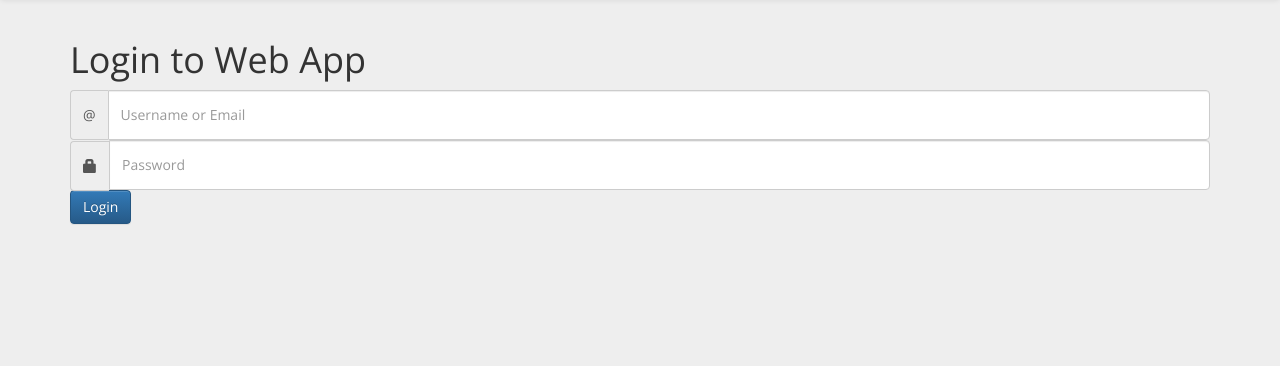
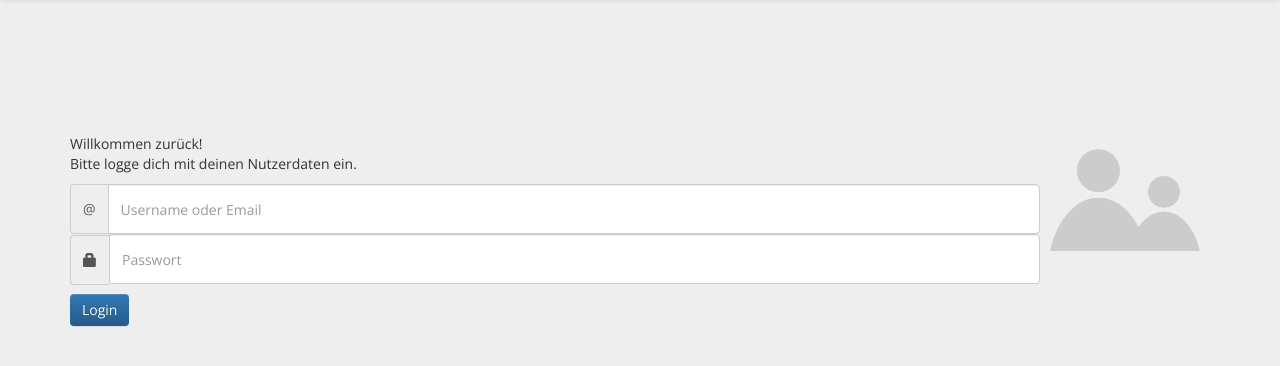
Before and after one commit to Pfeifenjoy/EduHack, a PHP site: page /index.php?s=login in a window 1280 px wide. Shown: the part 53-419 px from the top of the page. Run offline with PHP 8.4, Linux system fonts and the light colour scheme; some libraries are stand-ins or nearby versions.

Commit message:
edits login.php & css

```diff
--- a/css/main.css
+++ b/css/main.css
@@ -93,3 +93,22 @@ ul {
 input.form-control {
     height:50px;
 }
+
+/* login ==============================*/
+
+.login {
+    margin-top:10%;
+}
+
+.login .btn.btn-primary {
+    margin-top:10px;
+    border:none;
+}
+
+.login img {
+  margin:10px;
+  padding-top:5px;
+  float:right;
+  width:22%;
+  max-width:150px;
+}
--- a/sites/login.php
+++ b/sites/login.php
@@ -20,16 +20,18 @@ if(isset($_POST['login'])) {
 ?>
 
 <div class="login">
-  <h1>Login to Web App</h1>
+    <img src="img/login_bild.png" />
+    <p>Willkommen zurück!<br />
+      Bitte logge dich mit deinen Nutzerdaten ein.</p>
   <form method="post" action="index.html">
     <div class="input-group">
         <span class="input-group-addon" id="basic-addon1">@</span>
-        <input name="id" type="text" class="form-control" placeholder="Username or Email" aria-describedby="basic-addon1">
+        <input name="id" type="text" class="form-control" placeholder="Username oder Email" aria-describedby="basic-addon1">
     </div>
 
     <div class="input-group">
         <span class="input-group-addon glyphicon glyphicon-lock" id="basic-addon1"></span>
-        <input name="pw" type="text" class="form-control" placeholder="Password" aria-describedby="basic-addon1">
+        <input name="pw" type="text" class="form-control" placeholder="Passwort" aria-describedby="basic-addon1">
     </div>
 
     <input class="btn btn-primary" type="submit" value="Login" />
```
Also changed, not shown: img/login_bild.png (added).
